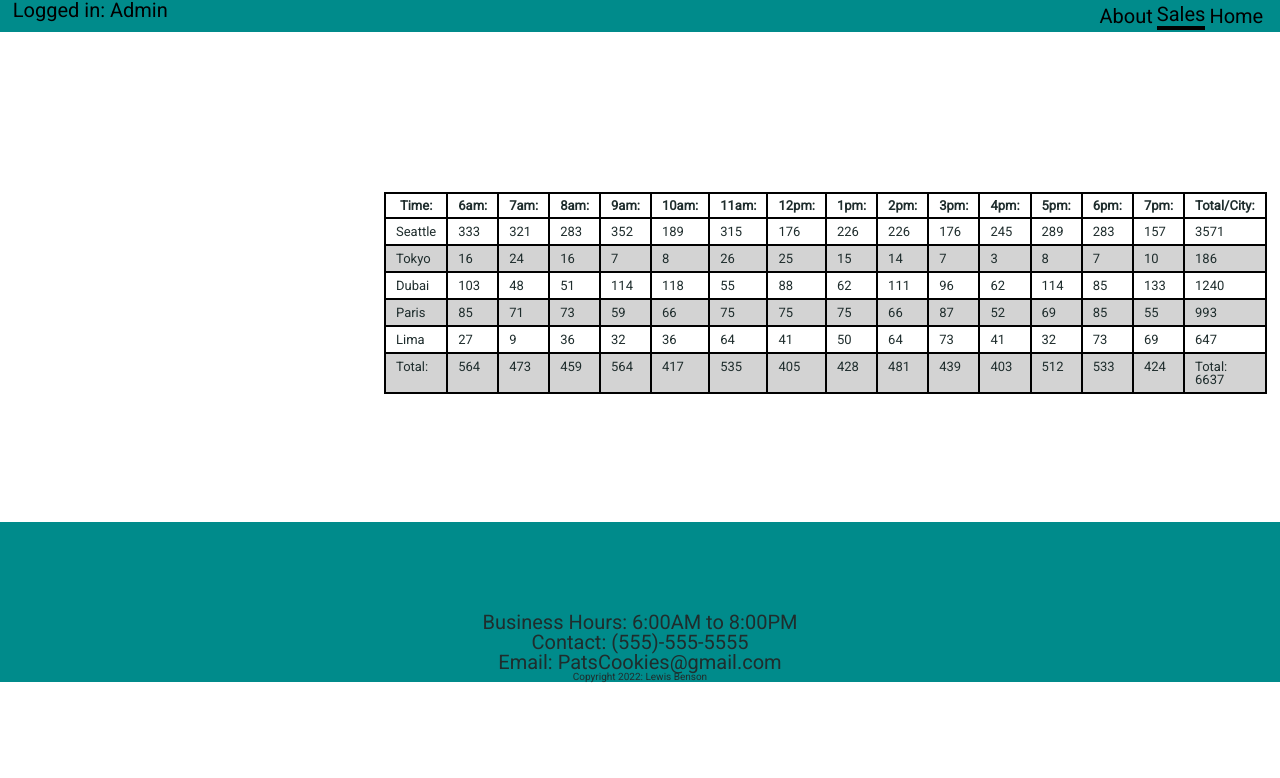
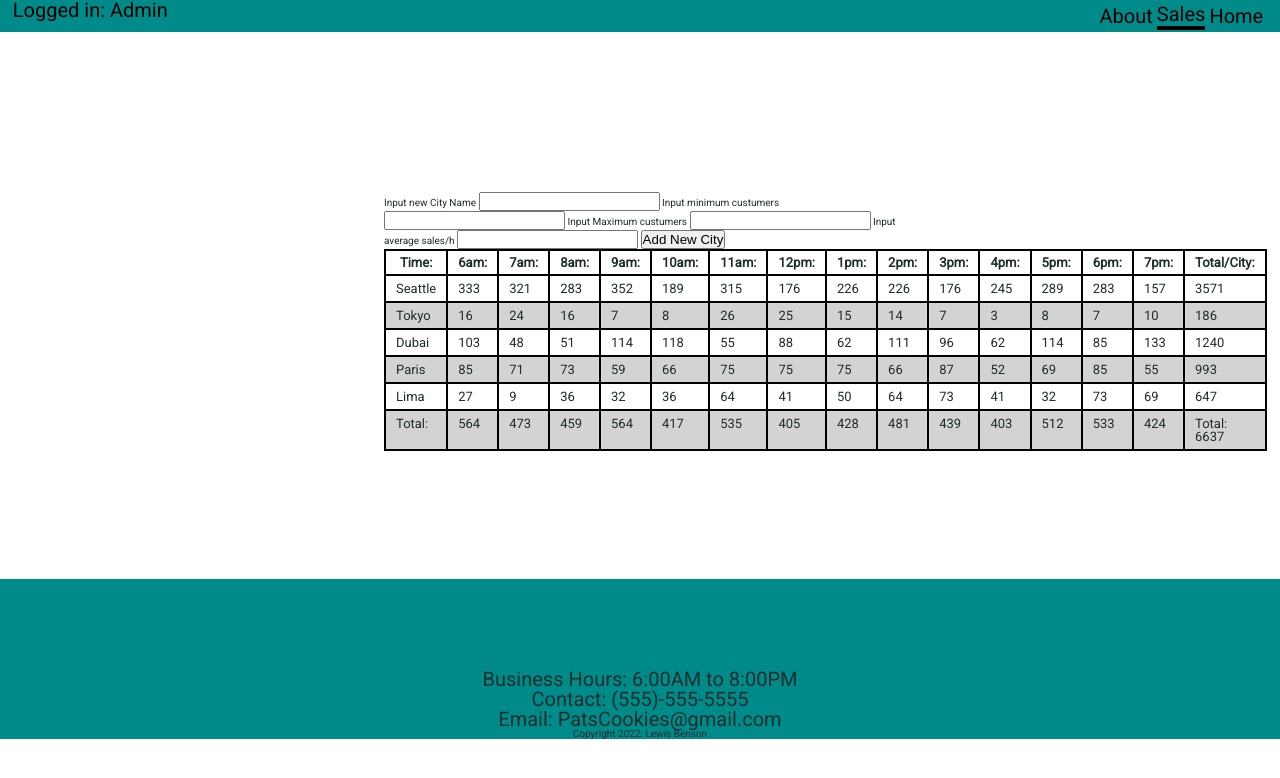
Before and after one commit to 201-301-code-fellows/cookie-stand, a plain HTML site: page sales.html in a window 1280 px wide. Drawn offline with Linux system fonts and the light colour scheme.

Commit message:
add forms to html for getting user

```diff
--- a/sales.html
+++ b/sales.html
@@ -29,7 +29,20 @@
       </div>
     </ul>
 
-    <main>
+    <main class="salespage">
+      <form action="">
+        <fieldset>
+          <label for="cityname">Input new City Name</label>
+          <input required id="cityname" name="cityname" type="text" />
+          <label for="mincust">Input minimum custumers</label>
+          <input required type="text" name="mincust" id="mincust" />
+          <label for="maxcust">Input Maximum custumers</label>
+          <input required type="text" name="maxcust" id="maxcust" />
+          <label for="avgsales">Input average sales/h</label>
+          <input required type="text" name="avgsales" id="avgsales" />
+          <button>Add New City</button>
+        </fieldset>
+      </form>
       <table></table>
     </main>
     <footer>
```
